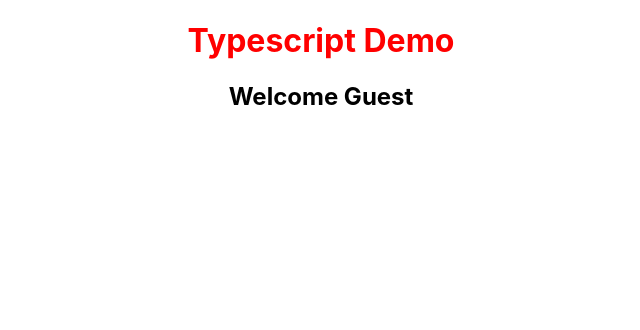
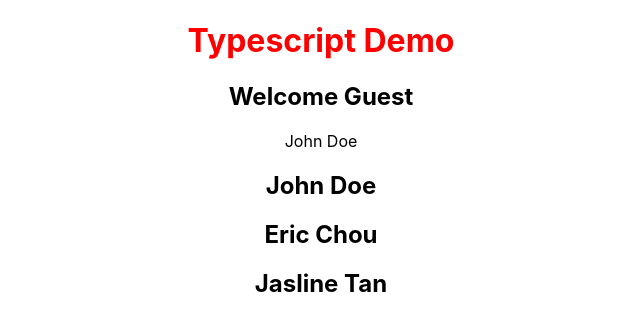
Before and after one commit to xueyublue/tsc-demo, a React (Create React App) app in the folder react-tsc-demo/: page / in a window 1280 px wide. Shown: the top 330 px of the page, without its empty margins (319-959 px from the left). Built offline with nearby package versions, Linux system fonts and the light colour scheme.

Commit message:
Completed basic types

```diff
--- a/react-tsc-demo/src/App.tsx
+++ b/react-tsc-demo/src/App.tsx
@@ -1,12 +1,38 @@
 import "./App.css";
 import Greet from "./components/Greet";
 import Header from "./components/Header";
+import Person from "./components/Person";
+import PersonList from "./components/PersonList";
 
 function App() {
+  const personName = {
+    firstName: "John",
+    lastName: "Doe",
+  };
+  const personNameList = [
+    {
+      firstName: "John",
+      lastName: "Doe",
+    },
+    {
+      firstName: "Eric",
+      lastName: "Chou",
+    },
+    {
+      firstName: "Jasline",
+      lastName: "Tan",
+    },
+  ];
+
   return (
     <div className="App">
       <Header title="Typescript Demo" color="red" />
+      {/* Basic */}
       <Greet name="Darren" messageCount={15} isLoggedIn={false} />
+      {/* Object Type */}
+      <Person name={personName} />
+      {/* List Type */}
+      <PersonList list={personNameList} />
     </div>
   );
 }
--- /dev/null
+++ b/react-tsc-demo/src/components/Person.tsx
@@ -0,0 +1,14 @@
+type PersonProps = {
+  name: {
+    firstName: string,
+    lastName: string,
+  },
+};
+
+export default function Person(props: PersonProps) {
+  return (
+    <div>
+      {props.name.firstName} {props.name.lastName}
+    </div>
+  );
+}
--- /dev/null
+++ b/react-tsc-demo/src/components/PersonList.tsx
@@ -0,0 +1,18 @@
+type PersonListProps = {
+  list: {
+    firstName: string;
+    lastName: string;
+  }[];
+};
+
+export default function PersonList(props: PersonListProps) {
+  return (
+    <div>
+      {props.list.map((person) => (
+        <h2 key={person.firstName}>
+          {person.firstName} {person.lastName}
+        </h2>
+      ))}
+    </div>
+  );
+}
```
